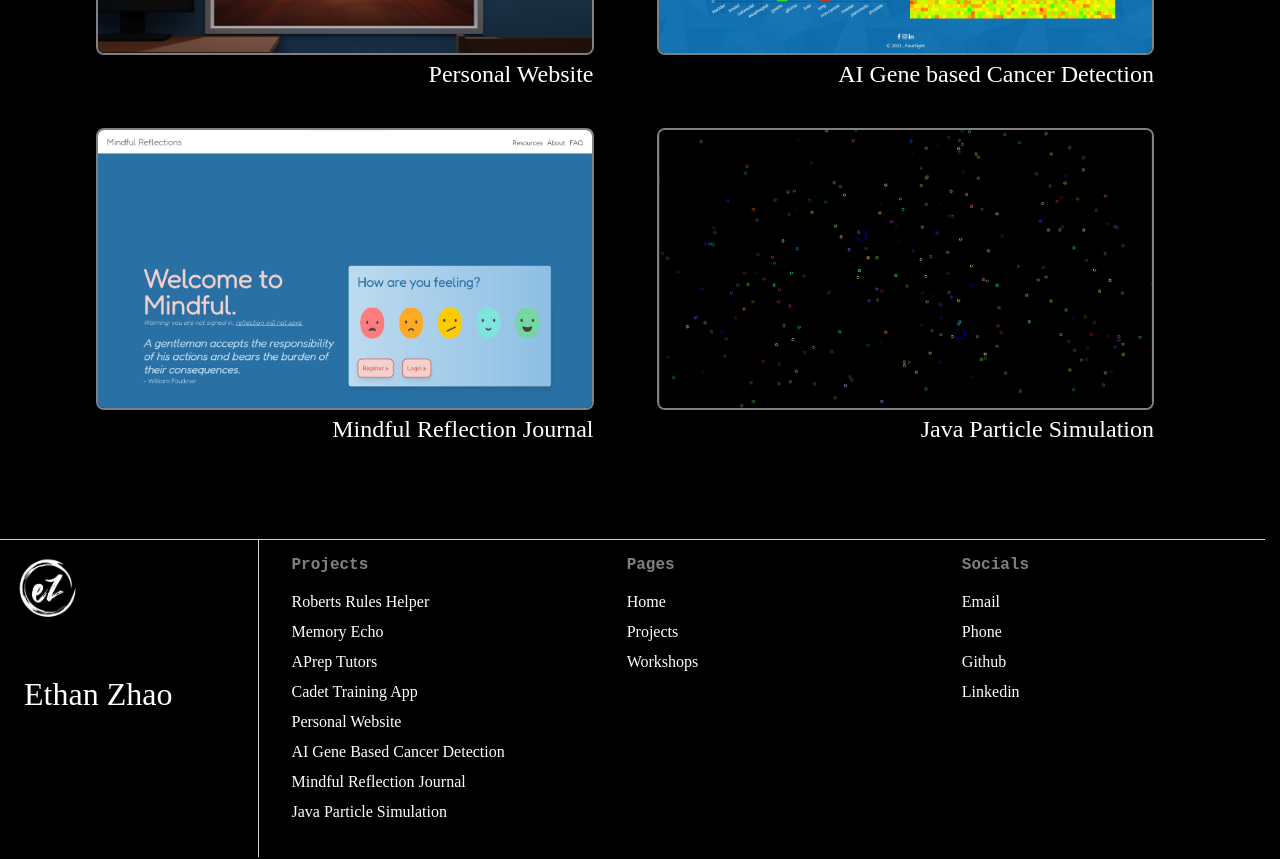
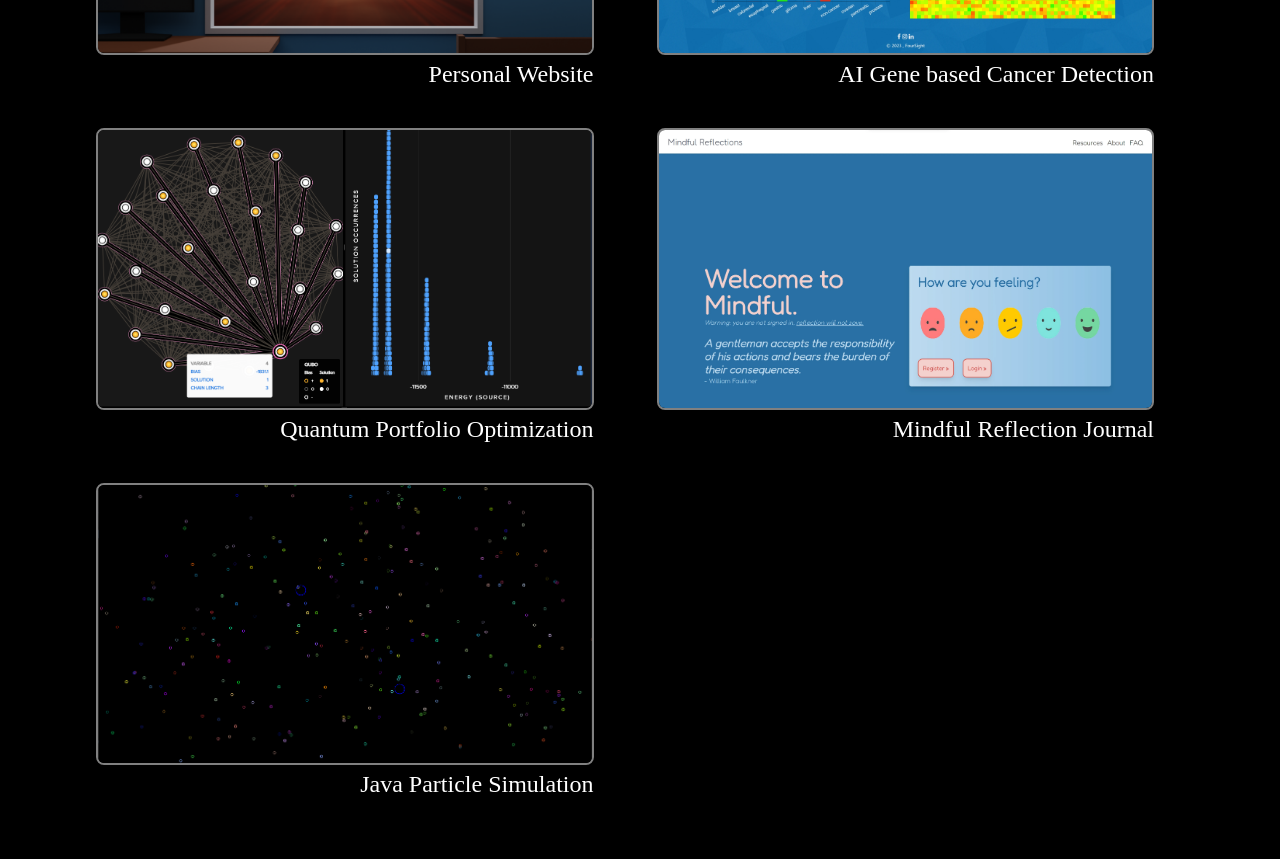
Before and after one commit to redmac135/personal-website, a SvelteKit app: page / in a window 1280 px wide. Shown: the part 3480-4339 px from the top of the page. Built offline with nearby package versions, Linux system fonts and the light colour scheme; a web font is replaced by a local one.

Commit message:
add quantum portfolio optimization project

```diff
--- a/src/info.ts
+++ b/src/info.ts
@@ -16,6 +16,7 @@ import mindfulReflectionsImg from '$lib/assets/projects/mindful-reflections/thum
 import bansheeTrainingImg from '$lib/assets/projects/banshee-training/thumbnail.webp';
 import rrhImg from '$lib/assets/projects/roberts-rules-helper/thumbnail.webp';
 import memoryEchoImg from '$lib/assets/projects/memory-echo/thumbnail.webp';
+import quantumPortfolioOptimizationImg from '$lib/assets/projects/portfolio-optimization/thumbnail.png';
 
 export const PROJECTS_LIST = [
 	{
@@ -55,6 +56,12 @@ export const PROJECTS_LIST = [
 		url: 'foursight'
 	},
 	{
+		imagesrc: quantumPortfolioOptimizationImg,
+		imagealt: "Screenshot of D-Wave's Inspector",
+		title: 'Quantum Portfolio Optimization',
+		url: 'portfolio-optimization'
+	},
+	{
 		imagesrc: mindfulReflectionsImg,
 		imagealt: 'Screenshot of Mindful Reflections Website',
 		title: 'Mindful Reflection Journal',
@@ -77,4 +84,4 @@ export const WORKSHOP_LIST = [
 		title: 'Introduction to Quantum Computing',
 		url: 'wqc-intro'
 	}
-]
+];
```
Also changed, not shown: src/lib/assets/projects/portfolio-optimization/thumbnail.png (added), 1 other file (tests, documents, lock files or other folders).
